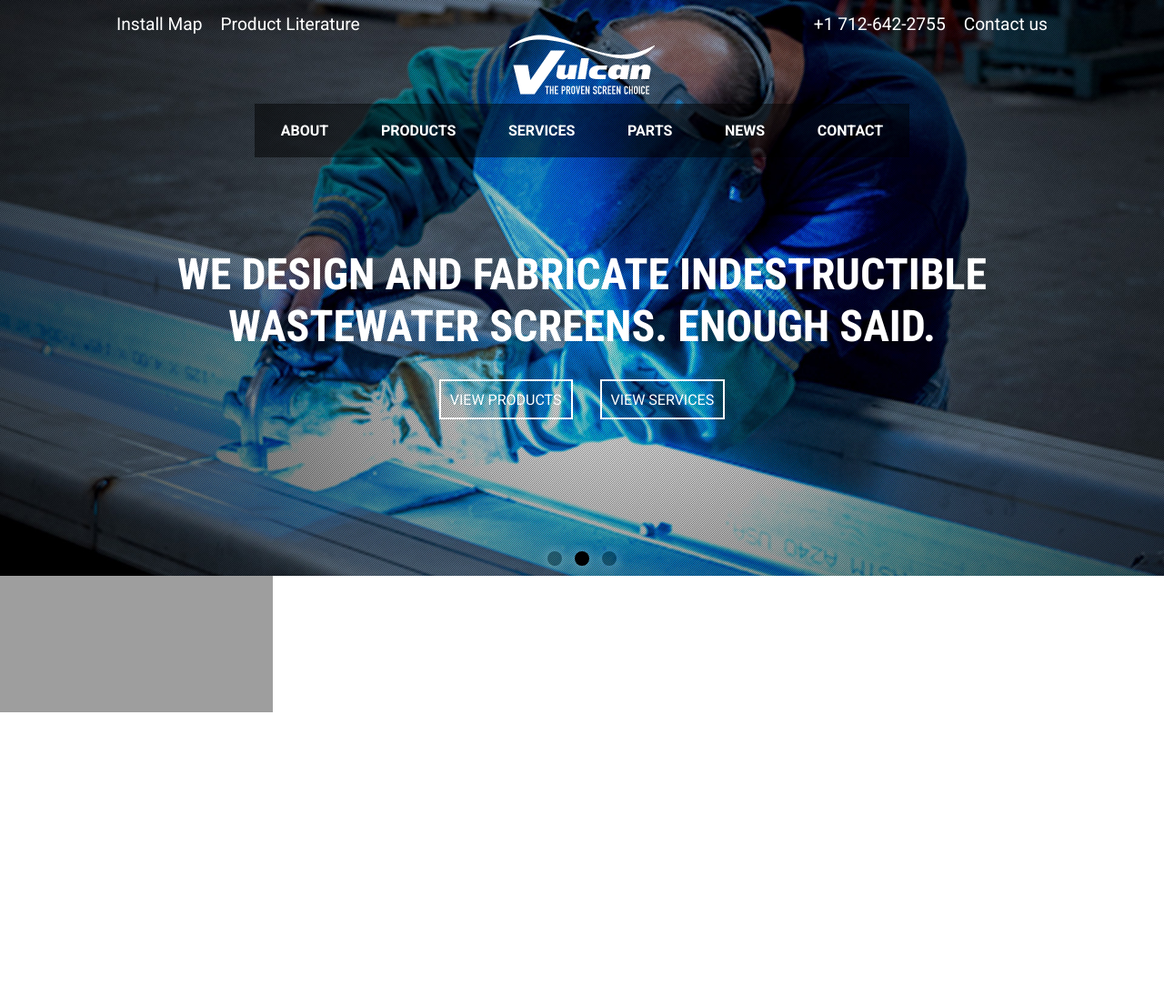
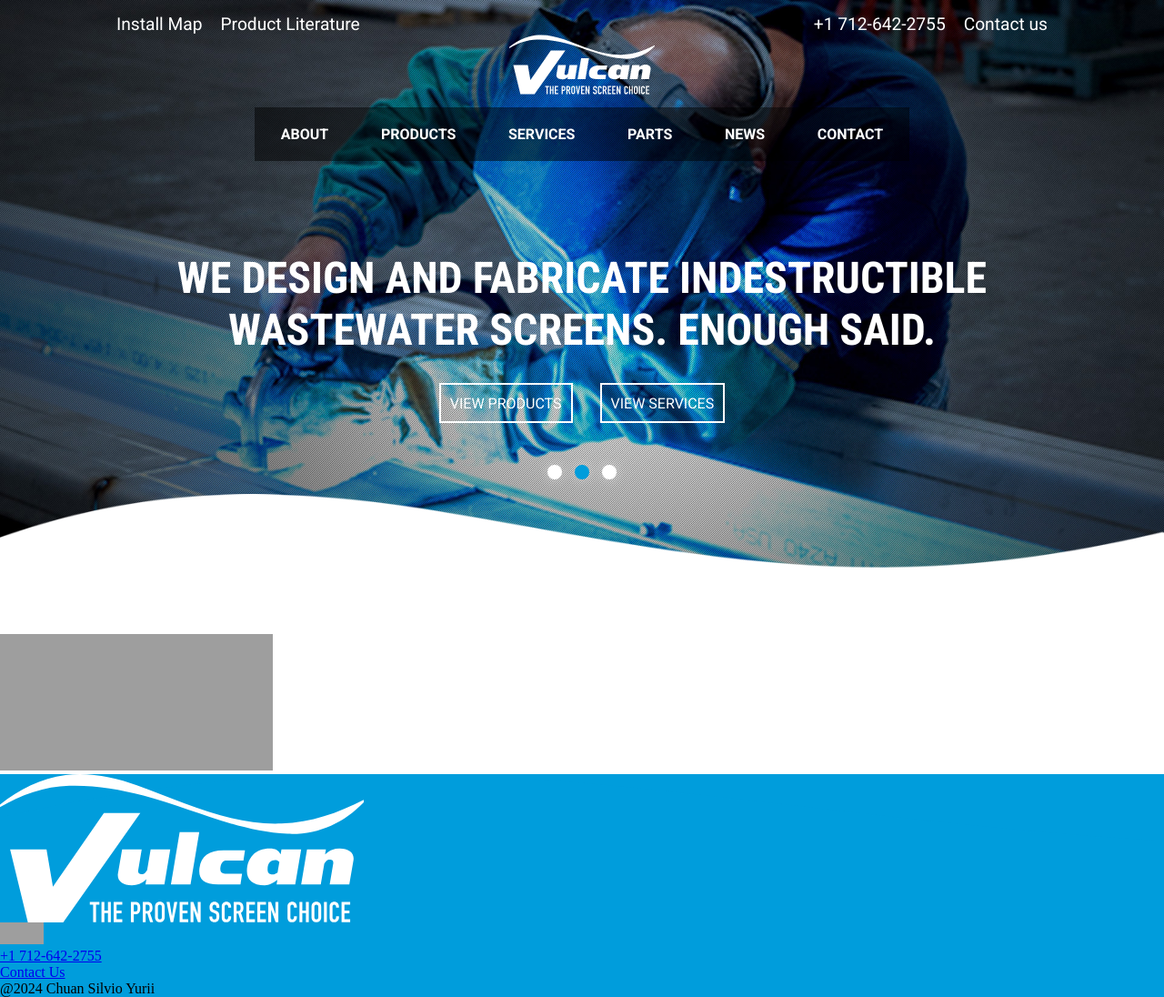
Before and after one commit to fantasyLink0222/SSD2850-P01-Vulcan, a website: page dev/index.html in a window 1280 px wide. Shown: the whole page at 91% size. Before the commit the page ends 800 px from the top, so only its background shows below. Drawn offline with Linux system fonts and the light colour scheme; grey boxes are pictures that could not be loaded; some icons are missing.

Commit message:
add wave bottom to the header

```diff
--- a/dev/index.html
+++ b/dev/index.html
@@ -26,29 +26,27 @@
 <!-- Put your HTML code here... -->
 
 <div class="wrapper">
-
-		<div class="slideshow example">
-
+  <div class="header wrapper">
+	<div class="slideshow header-slider">
 		<img src="./images/header-slider-img-01.jpg" alt="Caption 1" />
-
 	  	<img src="./images/header-slider-img-02.jpg" alt="Caption 2" />
-
 		<img src="./images/header-slider-img-03.jpg" alt="Caption 3" />
 
+	  </div>
+	  <div class="wave-white">
+		<img src="./images/wave-white.png" alt="wave-white">
 	  </div>
 	  <div class="overlay-content">
 		<div class="ham-nav">
 			<div class="ham-logo">
-					<img src="./images/logo-white-vulcan.svg" alt="Company Logo" class="vulcan-logo" width="100px">
+				<img src="./images/logo-white-vulcan.svg" alt="Company Logo" class="vulcan-logo-ham" width="100px">
 			</div>
 			<div class="hamburger">
 				<div class="line"></div>
 				<div class="line"></div>
 				<div class="line"></div>
 			  </div>
-
 		</div>
-
 		<menu class="navbar-menu">
 		<ul>
 			<li class="nav-item"><a href="#" class="nav-link">About</a></li>
@@ -79,7 +77,10 @@
 				  </div>
 
 		  <div class="logo">
+			<a href="/">
 				<img src="./images/logo-white-vulcan.svg" alt="Company Logo" class="vulcan-logo">
+			</a>
+
 		  </div>
 		  <div class="nav-container">
 			<nav class="nav-bar">
@@ -100,7 +101,11 @@
 			</div>
 		</div>
 
+
 	</div>
+
+</div>
+
 
 
 
@@ -109,6 +114,7 @@
     <div class="gallery"></div>
     <div class="product-advisor">
 		<div class="product-advisor__content">
+	</div>
     </div>
 
 
@@ -124,14 +130,44 @@
 
 	  <div class="info"></div>
 
-	<footer class="footer-wrapper"></footer>
+	<footer class="footer-wrapper">
+
+		<div class="footer-holder">
+			<div class="container">
+				<div class="row">
+					<div class="col-sm-4">
+						<div class="footer-logo">
+							<a href="/" >
+								<img src="./images/logo-white-vulcan.svg" alt="Company Logo" class="vulcan-logo-ft" width="100px">
+							</a>
+						</div>
+					</div>
+					<div class="col-sm-8 footer-links">
+						<ul class="footer-list list-unstyled list-inline">
+							<li class="footer-social">
+								<a href="https://www.facebook.com/vulcanindustries/" class="footer-fb" target="_blank"><img src="https://vulcanindustries.com/wp-content/themes/vulcan-industries/images/fb-white.png" height="24" width="24" alt="Vulcan Facebook"></a><a href="https://www.linkedin.com/company-beta/22326137/" class="footer-linkedin" target="_blank"><img src="https://vulcanindustries.com/wp-content/themes/vulcan-industries/images/linkedin-white.png" height="24" width="24" alt="Vulcan LinkedIn"></a>
+							</li>
+							<li>
+								<a href="tel:+17126422755" class="call">+1 712-642-2755</a>
+							</li>
+							<li>
+								<a href="/contact" class="email">Contact Us</a>
+							</li>
+							<li>
+								<span>@2024 Chuan Silvio Yurii</span>
+							</li>
+						</ul>
+					</div>
+				</div>
+			</div>
+		</div>
+	</footer>
 
 
 
 
 
-
-
+<!-- wrapper end -->
 </div>
 
 
--- a/dev/scripts/square1-initial.js
+++ b/dev/scripts/square1-initial.js
@@ -1,4 +1,4 @@
-$('.example').square1({
+$('.header-slider').square1({
 
     // use slide transition
     animation: 'slide',
--- /dev/null
+++ b/dev/scss/components/_footer.scss
@@ -0,0 +1,31 @@
+@use "../utilities/variables" as *;
+@use "../utilities/mixins" as *;
+
+// Footer
+footer {
+    background-color: $body-bg-color;
+    display: flex;
+    flex-direction: row;
+    background-color: $text-color-blue;
+
+}
+.footer-wrapper{
+    display: flex;
+    width: 100%;
+
+
+}
+.footer-holder {
+
+        background-repeat: no-repeat;
+        background-image: url("../../images/wave-blue-light.png");
+        width: 100%;
+
+}
+.vulcan-logo-ft{
+    display: block;
+    text-indent: -9999px;
+    width: 400px;
+    height: auto;
+    background-size: auto 100%;
+   }
--- a/dev/scss/components/_header.scss
+++ b/dev/scss/components/_header.scss
@@ -8,7 +8,7 @@
 }
 
 .slideshow img {
-  width: 1440px;
+  width: 100%;
   height: auto; /* Maintain aspect ratio */
   display: block; /* Remove any default inline spacing */
 }
@@ -57,15 +57,7 @@
 }
 
 /* Styles for the logo, navigation bar, heading, and buttons */
-.vulcan-logo, .vulcan-logo-interior {
-  display: block;
-  text-indent: -9999px;
-  width: 99px;
-  height: 40.89px;
-  // background: url( ../../images/wave-white.png) no-repeat;
-  background-size: 99px 40.89px;
 
-}
 
 header{
   display: flex;
@@ -78,6 +70,7 @@
     .vulcan-logo {
     width: 160px;
     height: 66.09px;
+
     background-size: 160px 66.09px;
     }
 }
@@ -155,7 +148,19 @@
     }
   }
 
+}
 
+.wave-white{
+
+  position: relative; /* or absolute */
+  z-index: 3;
+  margin-top: -90px;
+  overflow: hidden;
+  img{
+    width: 100%;
+    height: 150px;
+
+  }
 }
 @media screen and (min-width: $desktopMedium){
   .nav-container {
@@ -165,6 +170,7 @@
   .vulcan-logo{
     width: 213px;
     height: 88px;
+
     background-size: auto;
 
   }
@@ -174,4 +180,33 @@
     width: 720px;
   }
 
+
 }
+@media screen and (max-width:$tabletLandscape ) {
+
+
+  .text-and-buttons h1{
+
+    font-size: 2.0em;
+
+    text-align: center;
+    margin: 0 0 20px;
+    padding: 0;
+    width: 80%;
+  }
+
+
+}
+
+@media screen and (max-width: $phoneLandscape){
+
+
+  .wave-white{
+
+    img{
+      width: 140%;
+      height: 100px;
+    }
+  }
+
+}
--- a/dev/scss/components/_square1.min.scss
+++ b/dev/scss/components/_square1.min.scss
@@ -72,7 +72,7 @@
 
 .square1_dots {
     position: absolute;
-    bottom: 0;
+    bottom: 15%;
     left: 0;
     width: 100%;
     text-align: center;
@@ -96,17 +96,17 @@
     width: 16px;
     height: 16px;
     border-radius: 8px;
-    background: rgba(0, 0, 0, 0.3);
+    background: #FFFF;
     box-shadow: 0 0 14px 0 rgba(255, 255, 255, 0.4);
 }
 
 .square1_dots span.current:before {
-    background: rgba(0, 0, 0, 1);
+    background: #009DDC;
 }
 
 .square1_dots span:hover:before {
-    background: rgba(0, 0, 0, 1);
-    box-shadow: 0 0 2px rgba(255, 255, 255, 0.4);
+    background: #009DDC;
+    box-shadow: 0 0 2px#337AB7;
 }
 
 .square1_spinner {
@@ -291,4 +291,13 @@
         width: 20px;
         height: 20px;
     }
+    .square1_dots span:before {
+        content: " ";
+        display: inline-block;
+        width: 8px;
+        height: 8px;
+        border-radius: 4px;
+        background: #FFFF;
+        box-shadow: 0 0 7px 0 rgba(255, 255, 255, 0.4);
+    }
 }
--- a/dev/scss/styles.scss
+++ b/dev/scss/styles.scss
@@ -3,3 +3,4 @@
 @use "./components/square1.min";
 @use "./components/nav-bar";
 @use "./components/hamburger";
+@use "./components/footer";
```
Also changed, not shown: dev/scripts/script.min.js, dev/styles/styles.css, 3 other files. Lines whose indentation alone changed are shown as unchanged.
